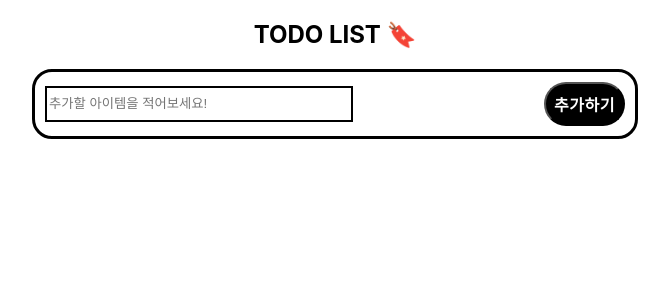
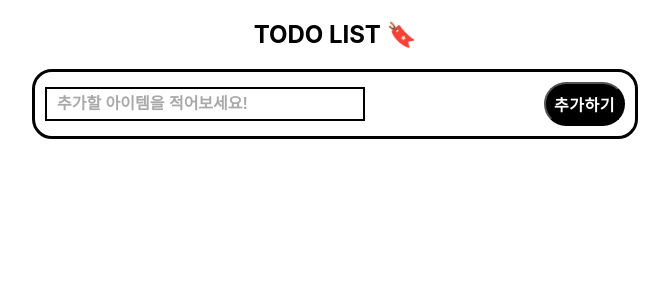
Before and after one commit to heeji289/react-todo-list, a React (Create React App) app: page / in a window 1280 px wide. Shown: the top 300 px of the page, without its empty margins (305-974 px from the left). Built offline with nearby package versions, Linux system fonts and the light colour scheme; the HTML template or start-up script is replaced by a standard one.

Commit message:
style: textInput styling

```diff
--- a/src/Todo/TodoList.module.css
+++ b/src/Todo/TodoList.module.css
@@ -30,10 +30,23 @@
 }
 
 .textInput {
-  border: 0;
   width: 300px;
   height: 30px;
   border: 2px solid black;
+  font-size: medium;
+  font-weight: bold;
+  padding: 0px 8px;
+}
+
+.textInput:focus {
+  outline: none;
+  border: 3px solid blue;
+}
+
+.textInput::placeholder {
+  font-size: medium;
+  color: darkgray;
+  padding: 2px;
 }
 
 .addButton {
```
